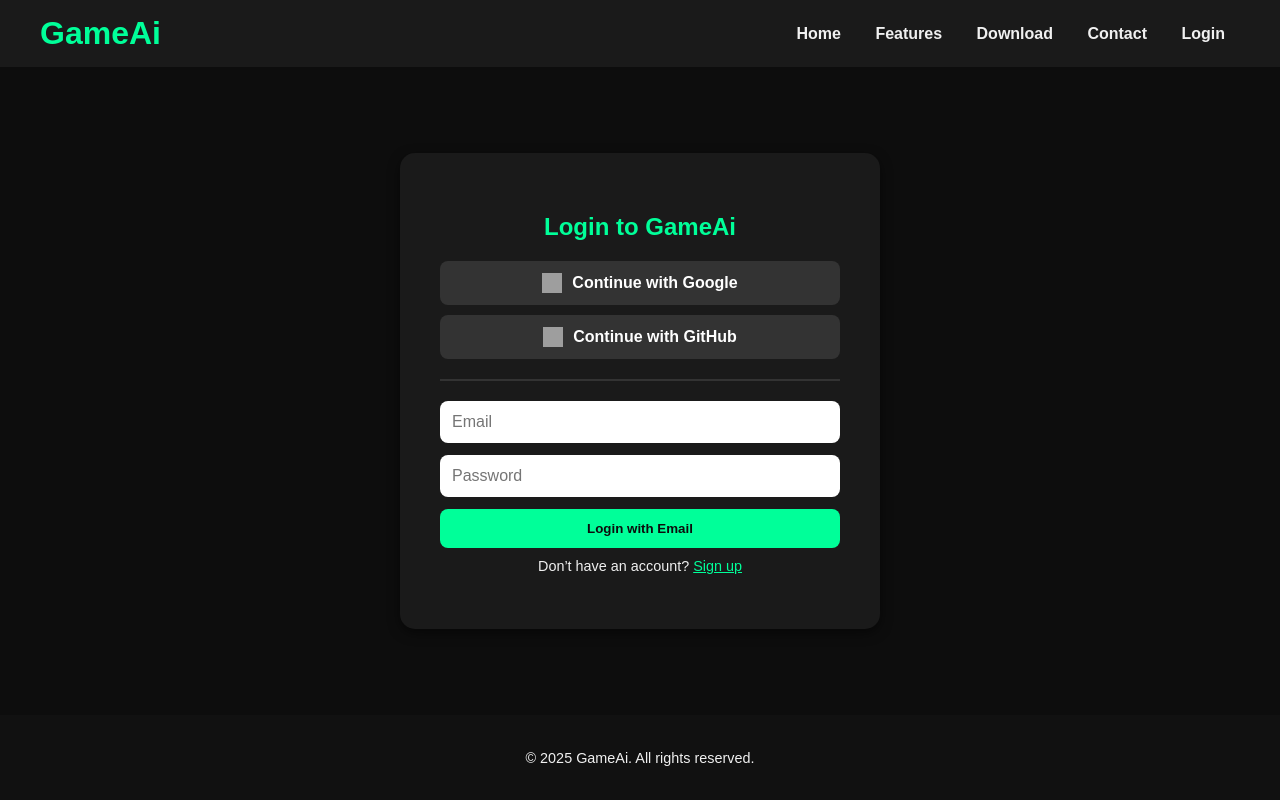
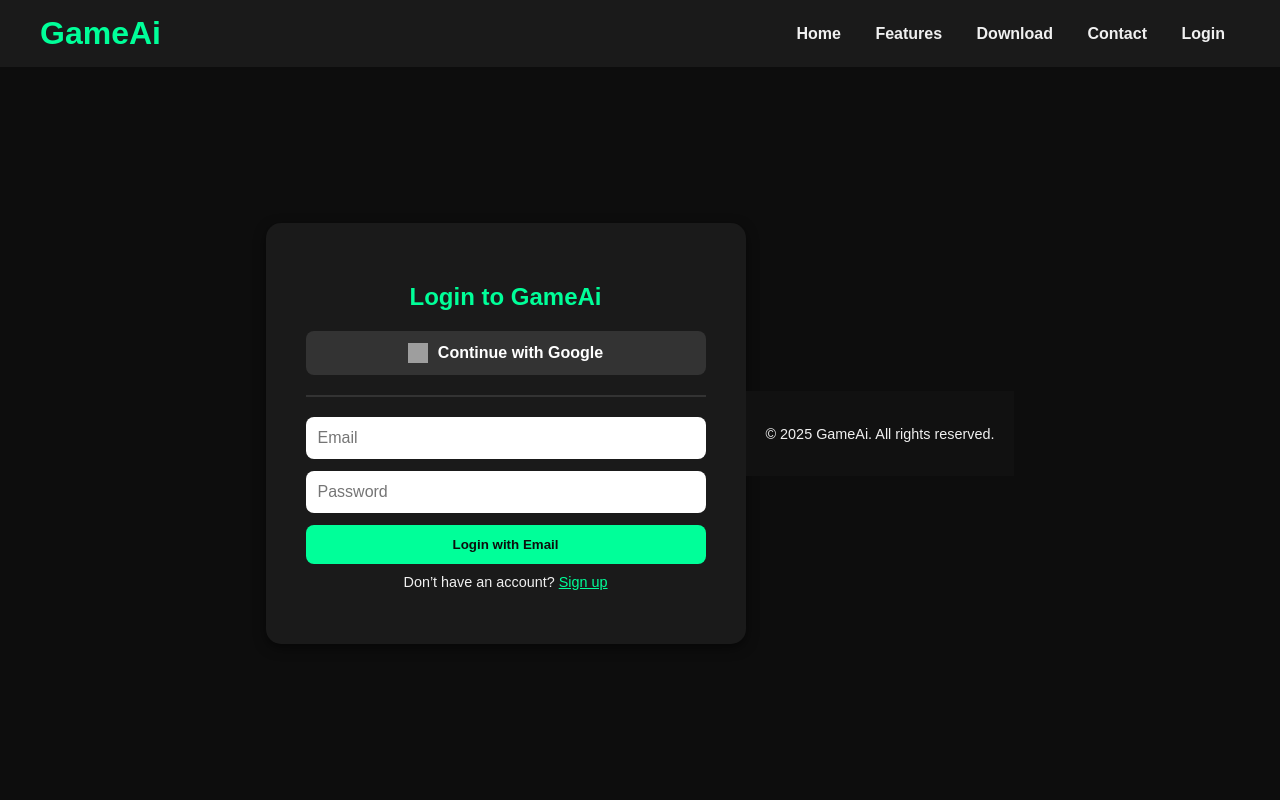
Before and after one commit to mrmajko123/gameai, a plain HTML site: page login.html in a window 1280 px wide. Drawn offline with Linux system fonts and the light colour scheme; grey boxes are pictures that could not be loaded.

Commit message:
Update login.html

```diff
--- a/login.html
+++ b/login.html
@@ -134,11 +134,6 @@
           <img src="https://cdn.jsdelivr.net/gh/devicons/devicon/icons/google/google-original.svg" alt="Google">
           Continue with Google
         </div>
-        <div class="btn" onclick="loginGitHub()">
-          <img src="https://cdn.jsdelivr.net/gh/devicons/devicon/icons/github/github-original.svg" alt="GitHub">
-          Continue with GitHub
-        </div>
-      </div>
 
       <hr style="margin: 20px 0; border: 0.5px solid #333;">
 
```
